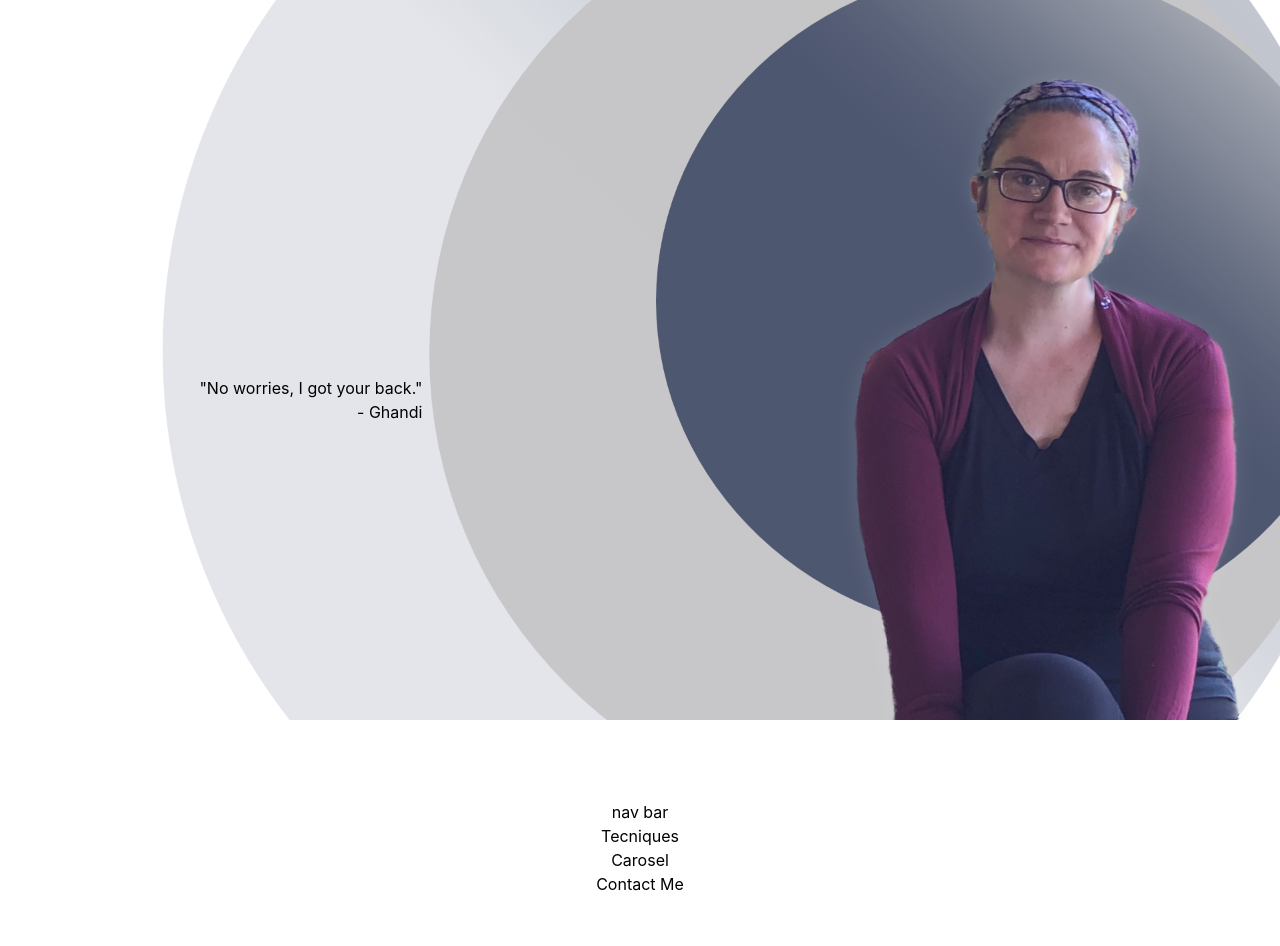
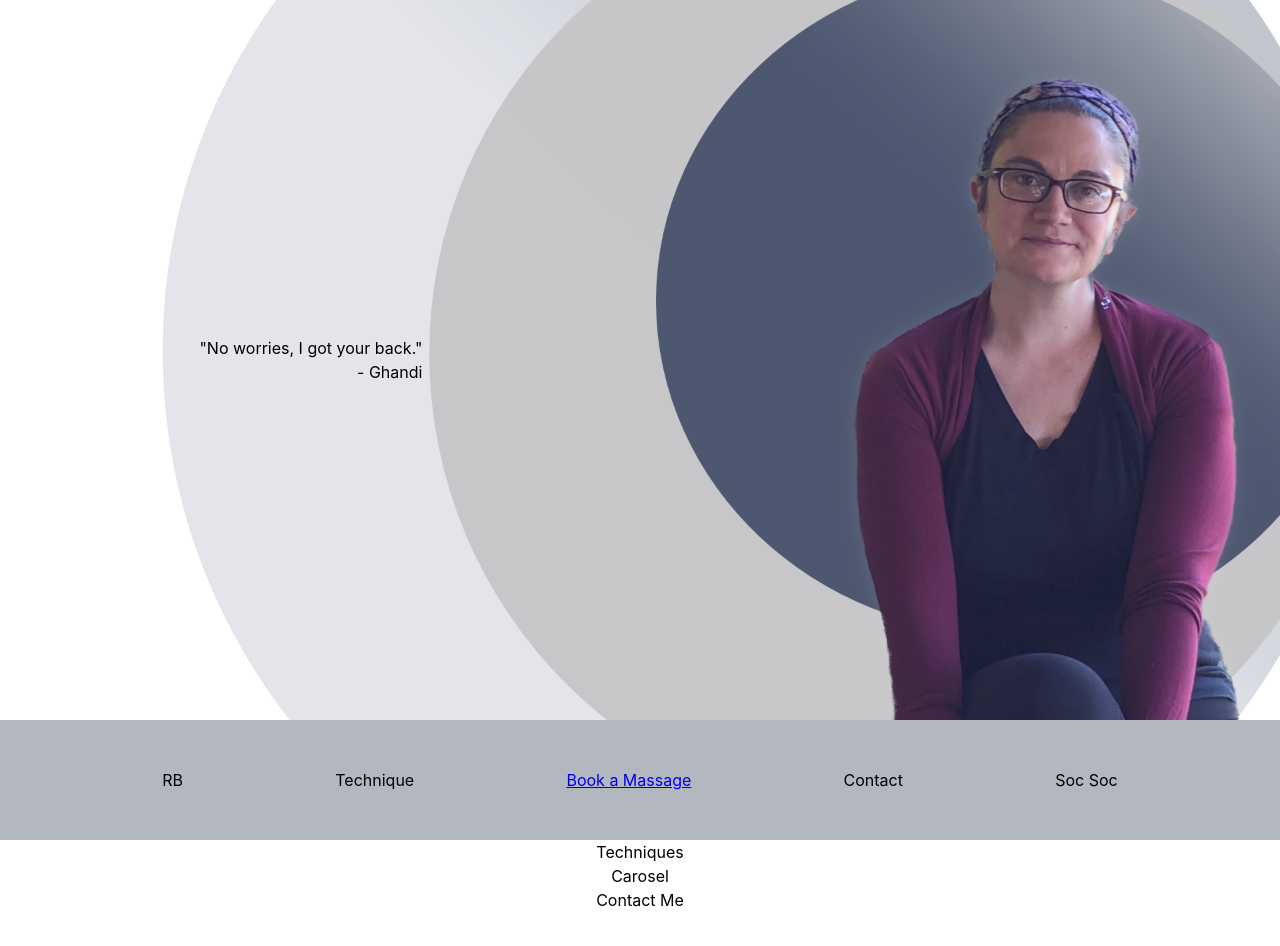
Before and after one commit to Josh-Gotro/massage-therapist, a React (Create React App) app: page / in a window 1280 px wide. Shown: the top 946 px of the page. Before the commit the page ends 896 px from the top, so only its background shows below. Built offline with nearby package versions, Linux system fonts and the light colour scheme.

Commit message:
app layout

```diff
--- a/src/CSS/Nav.css
+++ b/src/CSS/Nav.css
@@ -1,10 +1,16 @@
+.NavContainer {
+  display: flex;
+  flex-direction: column;
+  justify-content: start;
+}
+
 .Splash {
-    background-image: url('../Images/Ramona.png');
+  background-image: url("../Images/Ramona.png");
   background-repeat: no-repeat;
   background-size: contain;
-    min-height: 100vh;
+  height: 0;
   min-width: 100vw;
-    background-size: 100%;
+  padding-top: 56.25%;
   display: flex;
   align-items: center;
 }
@@ -12,5 +18,18 @@
 .Quote {
   min-width: 33vw;
   max-width: 66vw;
+  padding-bottom: 56.25%;
+
   text-align: right;
 }
+
+.NavBar {
+  background-color: rgba(66, 77, 99, 0.404);
+  height: 15vh;
+  min-width: 100vw;
+  display: flex;
+  align-items: center;
+  justify-content: space-evenly;
+  padding-left: 10px;
+  padding-right: 10px;
+}
--- a/src/Motion.js
+++ b/src/Motion.js
@@ -3,7 +3,7 @@ import React from 'react';
 const Motion = () => {
     return (
         <div>
-            <div>Tecniques</div>
+            <div>Techniques</div>
             <div>Carosel</div>
         </div>
     );
--- a/src/Nav.js
+++ b/src/Nav.js
@@ -3,16 +3,27 @@ import './CSS/Nav.css';
 
 
 const Nav = () => {
+    const contact = "https://www.schedulista.com/schedule/mantismassage1/choose_time?provider_id=1073881022&service_id=1073958799"
+
     return (
-        <>
+        <div className="NavContainer">
+
             <div className="Splash">
                 <div className="Quote">
                     "No worries, I got your back." <br/>
                     - Ghandi
                 </div>
             </div>
-            <div>nav bar</div>
-        </>
+
+            <div className="NavBar">
+                <div>RB</div>
+                <div>Technique</div>
+                <a href={contact} target="_blank">Book a Massage</a>
+                <div>Contact</div>
+                <div> Soc   Soc</div>
+            </div>
+
+        </div>
     );
 }
 
```
Lines whose indentation alone changed are shown as unchanged.
